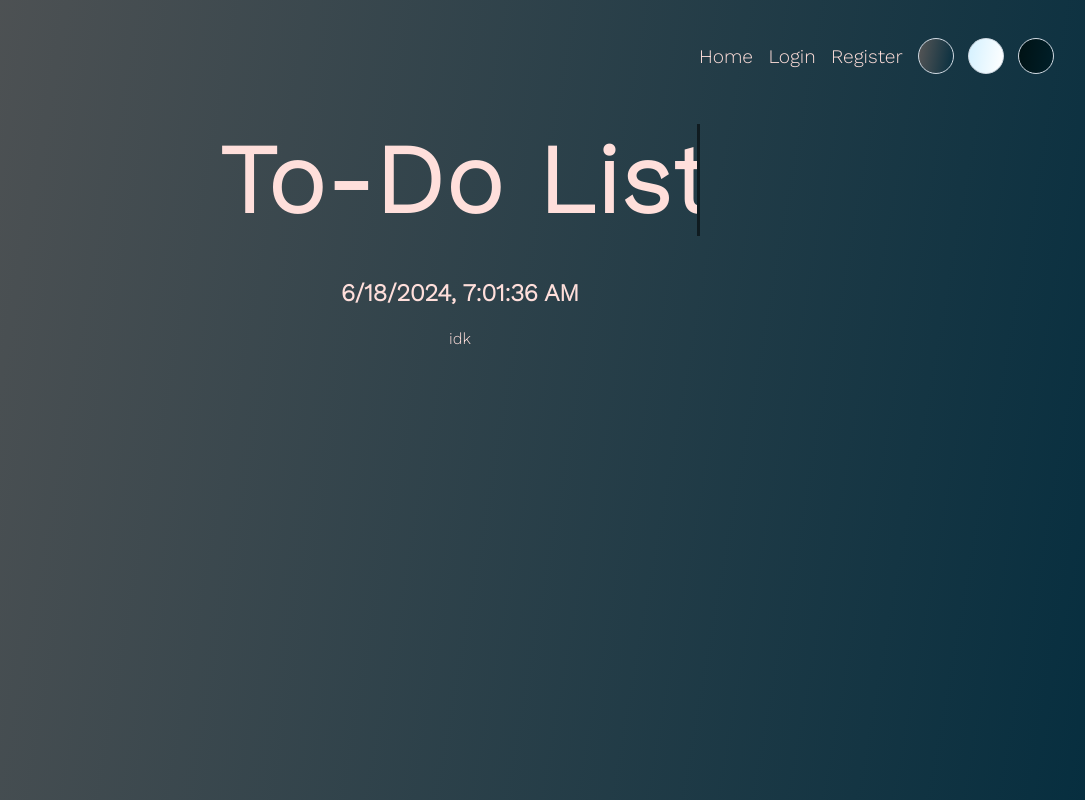
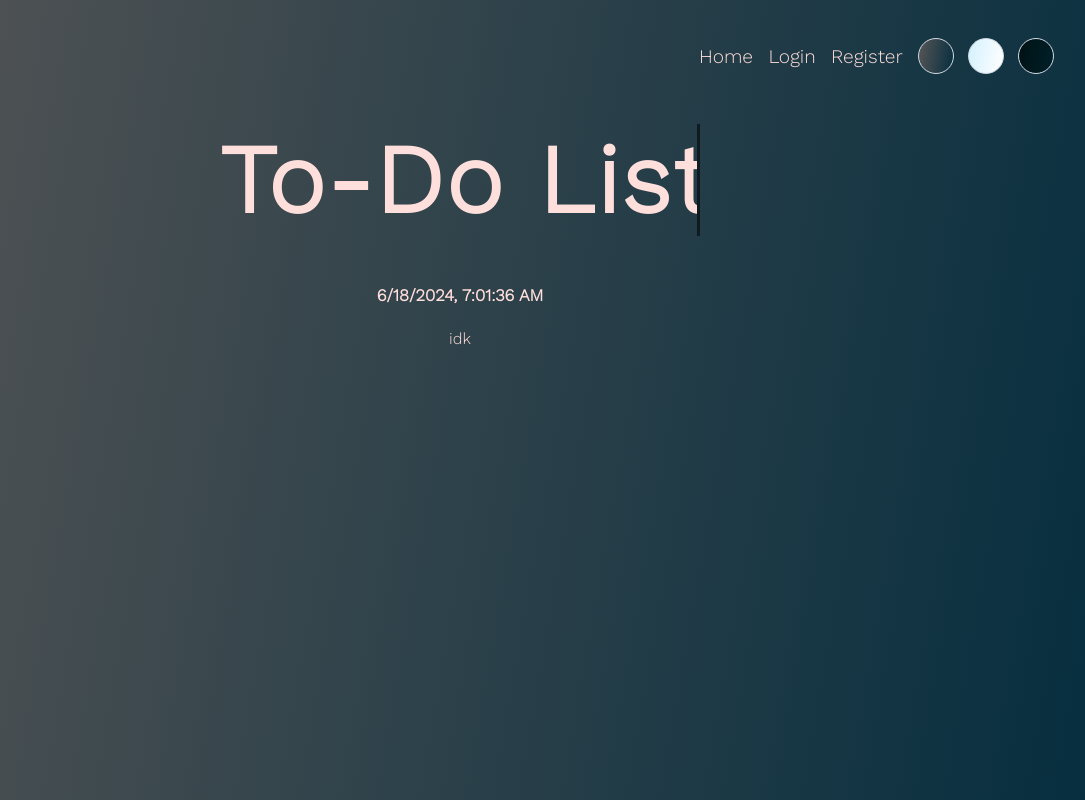
Before and after one commit to Rian8337/SECV2223-Final-Project, a React (Vite) app in the folder client/: page /register in a window 1280 px wide. Shown: the whole page, without its empty margins (180-1265 px from the left). Built offline with nearby package versions, Linux system fonts and the light colour scheme; no server answers.

Commit message:
Decrease date time font size

```diff
--- a/client/src/components/header/DateTime.css
+++ b/client/src/components/header/DateTime.css
@@ -1,6 +1,6 @@
 #datetime {
     margin: 0;
-    font-size: 0.5em;
+    font-size: 0.35em;
     font-weight: bold;
     width: 100%;
 }
```
